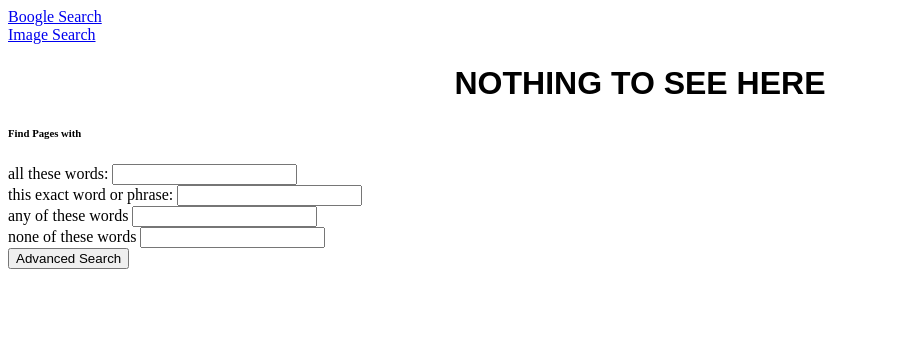
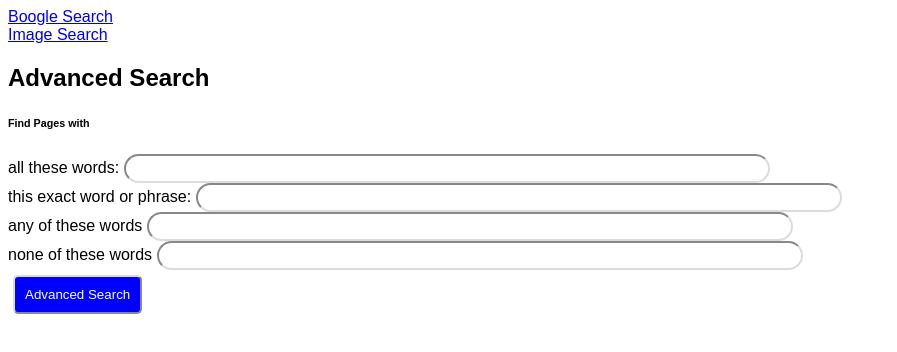
Before and after one commit to Very-Questionable/project0, a plain HTML site: page advancedSearch.html in a window 1280 px wide. Shown: the whole page, without its empty margins (0-897 px from the left). Drawn offline with Linux system fonts and the light colour scheme.

Commit message:
misc css added

```diff
--- a/advancedSearch.html
+++ b/advancedSearch.html
@@ -3,6 +3,18 @@
     <head>
         <title>Search</title>
         <link rel="stylesheet" href="style.css">
+        <style>
+            #advanced_search {
+                background-color: blue;
+                color: white;
+                padding: 10px;
+                border-radius: 5px;
+            }
+
+            .search_params {
+                align-self: last baseline;
+            }
+        </style>
     </head>
     <body>
         <a href ="index.html">
@@ -13,23 +25,23 @@
             Image Search
         </a>
 
-        <h1>NOTHING TO SEE HERE</h1>
+        <h2>Advanced Search</h2>
         <div>
             <form action ="https://google.com/search">
                 <h6>Find Pages with</h6>
                 all these words:
-                <input type="text" name="as_q">
+                <input class="search_params" type="text" name="as_q">
                 <br>
                 this exact word or phrase:
-                <input type="text" name="as_epq">
+                <input class="search_params" type="text" name="as_epq">
                 <br>
                 any of these words
-                <input type="text" name="as_oq">
+                <input class="search_params" type="text" name="as_oq">
                 <br>
                 none of these words
                 <input type="text" name="as_eq">
                 <br>
-                <input type="submit" value="Advanced Search">
+                <input id="advanced_search" type="submit" value="Advanced Search">
             </form>
         </div>
     </body>
--- a/style.css
+++ b/style.css
@@ -1,13 +1,34 @@
+body {
+    font-family: sans-serif;
+}
+
 h1 {
     text-align: center;
-    font-family: sans-serif;
-    font-size: xx-large;
+    font-size: 69px;
 }
 
 #searchBar {
     text-align: center;
 }
 
-a {
-    text-align: center;
+input[type=text] {
+    width: 50%;
+    padding: 5px;
+    border-radius: 50px;
+    border-color: gainsboro;
 }
+
+input[type=submit] {
+    border-radius: 5px;
+    padding: 10px;
+    margin: 5px;
+    border-color: gainsboro;
+}
+
+input[type=text]:hover {
+    background-color: gainsboro;
+}
+
+input[type=submit]:hover {
+    border-color: black;
+}
```
